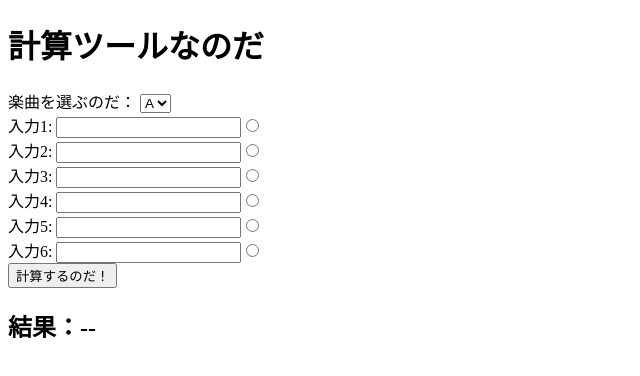
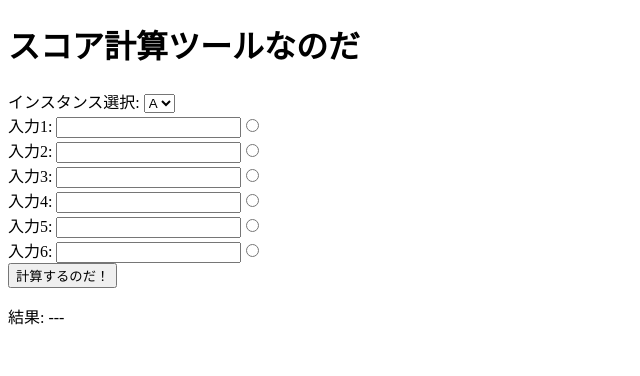
Before and after one commit to Fuerederico/score-calculation, a plain HTML site: page index.html in a window 1280 px wide. Shown: the whole page, without its empty margins (0-640 px from the left). Drawn offline with Linux system fonts and the light colour scheme.

Commit message:
index.html の更新

```diff
--- a/index.html
+++ b/index.html
@@ -2,25 +2,22 @@
 <html lang="ja">
 <head>
   <meta charset="UTF-8">
-  <title>計算ツールなのだ</title>
-  <script type="module" src="./script/main.js" defer></script>
-  <link rel="stylesheet" href="./style/style.css">
+  <title>スコア計算ツール</title>
 </head>
 <body>
-  <h1>計算ツールなのだ</h1>
+  <h1>スコア計算ツールなのだ</h1>
 
-  <label for="instance-select">楽曲を選ぶのだ：</label>
+  <label for="instance-select">インスタンス選択:</label>
   <select id="instance-select">
     <option value="A">A</option>
     <option value="B">B</option>
   </select>
 
-  <div id="inputs">
-    <!-- 入力ボックスとラジオボタンを6個作るのだ -->
-  </div>
+  <div id="inputs"></div>
 
   <button id="calculate-btn">計算するのだ！</button>
+  <p>結果: <span id="result">---</span></p>
 
-  <h2>結果：<span id="result">--</span></h2>
+  <script type="module" src="./script/main.js" defer></script>
 </body>
 </html>
```
